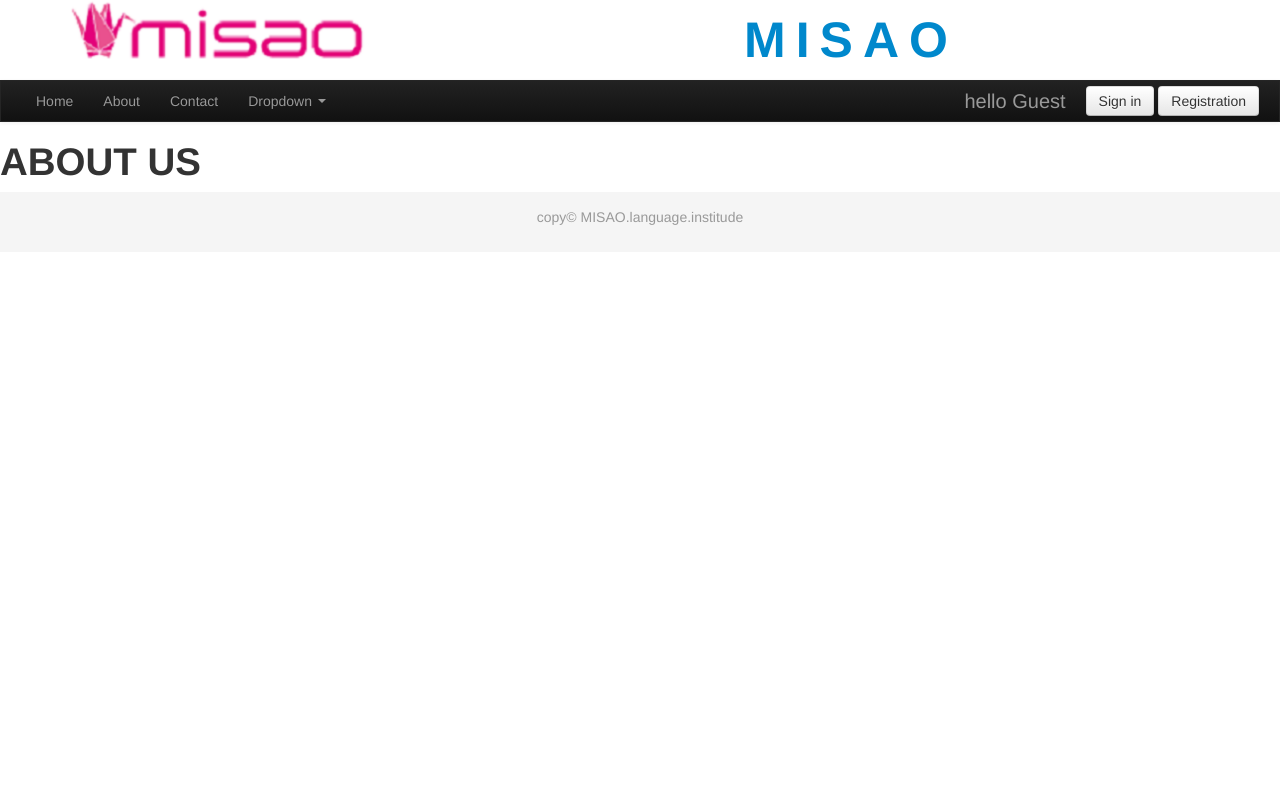
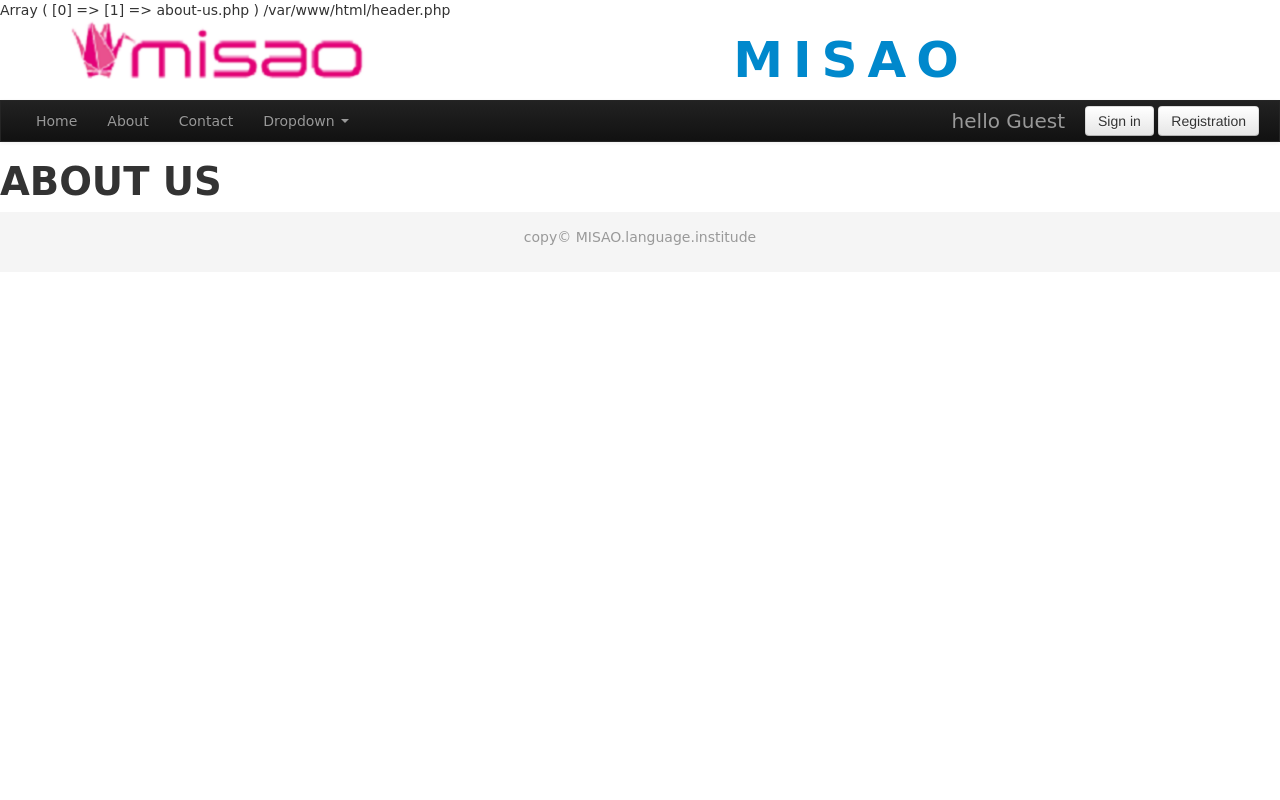
Before and after one commit to shimoikura/misao-small-demo, a PHP site: page /about-us.php in a window 1280 px wide. Run offline with PHP 8.4, Linux system fonts and the light colour scheme; data that the repository does not hold is empty; some libraries are stand-ins or nearby versions.

Commit message:
navbar active and font-family

```diff
--- a/css/custom.css
+++ b/css/custom.css
@@ -49,3 +49,7 @@
   margin-top: 15px;
   text-align: center;
 }
+body {
+    /*font-family: "Brush Script MT", sans-serif;*/
+    font-family: "Comic Sans MS", sans-serif;
+}
--- a/header.php
+++ b/header.php
@@ -1,4 +1,14 @@
-<?php session_start(); ?>
+<?php
+  session_start();
+  $directoryURI = $_SERVER['REQUEST_URI']; ///yoshiki/misao-small-demo/index.php
+  $path = parse_url($directoryURI, PHP_URL_PATH); ///yoshiki/misao-small-demo/index.php
+  $components = explode('/', $path);//Array ( [0] => [1] => yoshiki [2] => misao-small-demo [3] => contact.php )
+  $first_part = $components[3];
+  // echo $first_part;
+  print_r($components);
+  echo __FILE__ . '<br />';
+
+?>
 <!DOCTYPE html>
 <html lang="en">
   <head>
@@ -9,21 +19,6 @@
     <script src="https://code.jquery.com/jquery-3.2.1.js"</script>
     <script src="//ajax.googleapis.com/ajax/libs/jquery/1.11.0/jquery.min.js"></script>
     <script src="js/bootstrap.min.js"></script>
-    <script>
-    $(document).ready(function(){
-        $('.nav_list').click(function(){
-        var myurl = window.location.pathname.split("/").pop();
-        var url = $(this).children('a').attr('href');
-        alert(myurl);
-
-        if (myurl == url) {
-          $(this).addClass("active");
-        }
-        // $('.nav a[href="'+url+'"]').css({color:red});
-        // $('.mylink').css({'color':'blue','font-size':'20px'});
-        });
-    });
-    </script>
     <style>
       .active{background-color: red}
     </style>
@@ -52,9 +47,9 @@
           </button>
           <div class="header2 nav-collapse collapse">
             <ul class="nav">
-              <li class="nav_list"><a href="index.php">Home</a></li>
-              <li class="nav_list"><a href="about-us.php">About</a></li>
-              <li class="nav_list"><a href="contact.php">Contact</a></li>
+              <li class="nav_list <?php if ($first_part=="index.php") {echo "active"; } else  {echo "noactive";}?>"><a href="index.php">Home</a></li>
+              <li class="nav_list <?php if ($first_part=="about-us.php") {echo "active"; } else  {echo "noactive";}?>"><a href="about-us.php">About</a></li>
+              <li class="nav_list<?php if ($first_part=="contact.php") {echo "active"; } else  {echo "noactive";}?>"><a href="contact.php">Contact</a></li>
               <li class="dropdown">
                 <a href="#" class="dropdown-toggle" data-toggle="dropdown">Dropdown <b class="caret"></b></a>
                 <ul class="dropdown-menu">
--- a/welcome.php
+++ b/welcome.php
@@ -9,6 +9,7 @@
   <head>
     <meta charset="utf-8">
     <title></title>
+    <link rel="stylesheet" href="css/custom.css">
   </head>
   <body>
     <h1>WELCOME!!!</h1>
```
Also changed, not shown: registration.php (+5 -3 lines).
